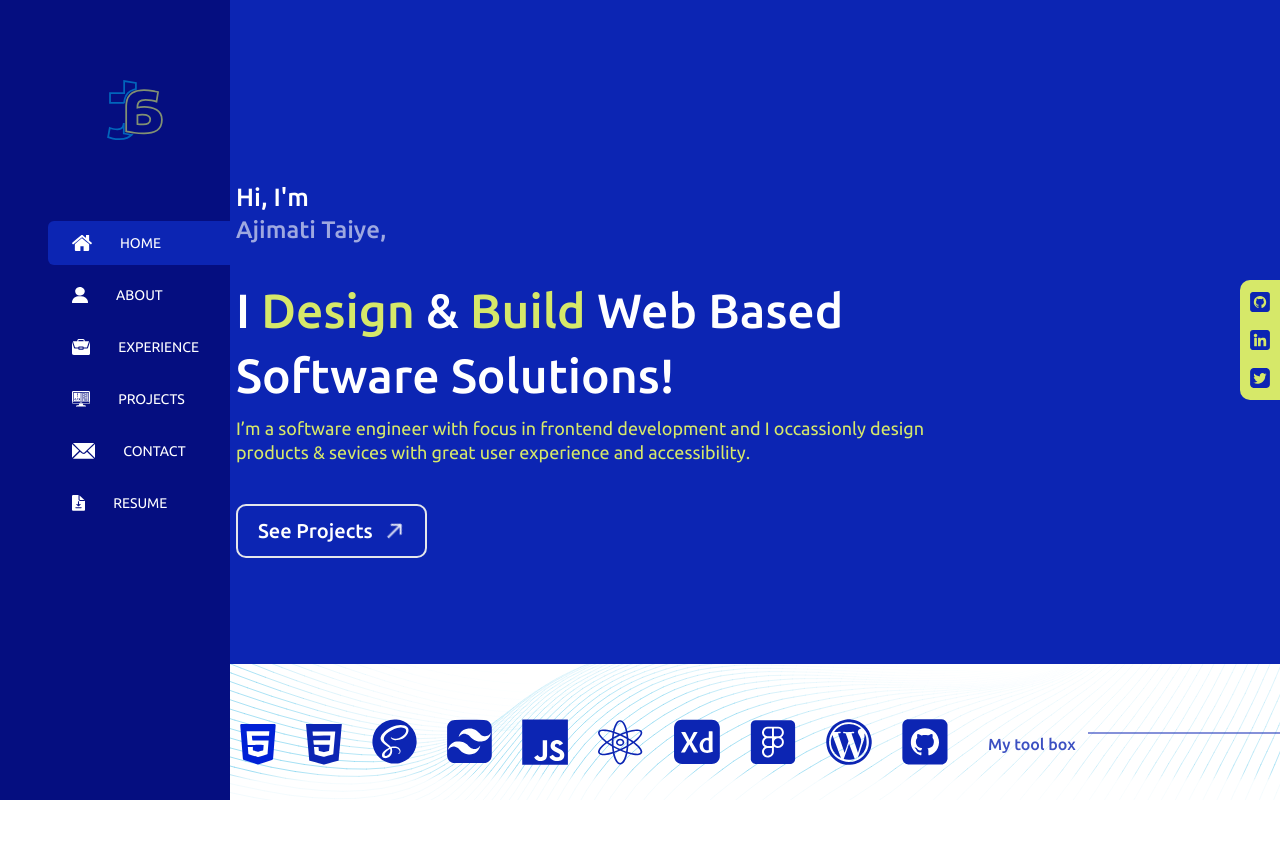
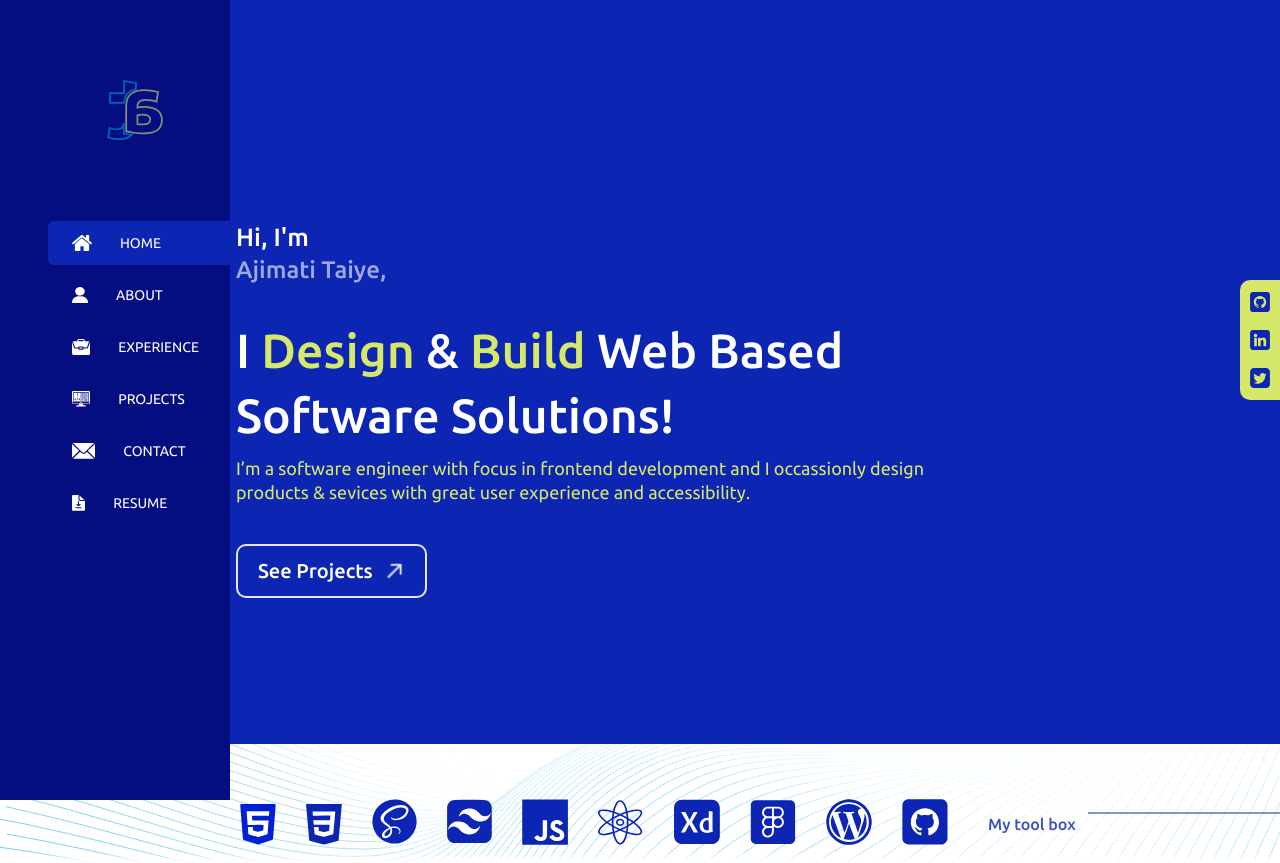
Before and after one commit to Teewaii/portfolioV3, a React (Create React App) app: page / in a window 1280 px wide. Shown: the top 863 px of the page. Built offline with nearby package versions, Linux system fonts and the light colour scheme; the HTML template or start-up script is replaced by a standard one; a web font is replaced by a local one.

Commit message:
Hero and About section update

```diff
--- a/src/components/about/About.jsx
+++ b/src/components/about/About.jsx
@@ -22,12 +22,12 @@ export default function About() {
   return (
     <section
       id="about"
-      className="about min-h-[100vh]  flex items-center justify-center pt-[110px] pb-4 3xl:pb-0 3xl:pt-0
-     md:py-[50px] lg:py-[120px] 2xl:py-[80px] lg:min-h-[95vh]   3xl:py-[10px]
+      className="about min-h-[100vh] flex items-center justify-center pt-[110px] pb-4 3xl:pb-0 3xl:pt-0
+     md:py-[50px] lg:py-[120px] 2xl:py-[80px] lg:min-h-[95vh] 3xl:py-[10px]
     "
     >
       {/* Main content container */}
-      <div className="main aboutWrapper max-w-[85%] lg:max-w-[82%] 2xl:max-w-[100%] 3xl:max-w-[100%] md:pl-[20px] 2xl:pl-[50px] 5xl:pl-[0px]   4xl:pl-[280px]    flex flex-col lg:flex-row items-center justify-center  ">
+      <div className="main aboutWrapper max-w-[85%] lg:max-w-[82%] 2xl:max-w-[100%] md:pl-[20px] 2xl:pl-[250px] 4xl:pl-[280px] 5xl:pl-[0px] flex flex-col lg:flex-row items-center justify-center  ">
         <div
           className="bucket flex items-center lg:pl-[120px] 2xl:pl-[0px] 3xl:max-w-[80%] 5xl:pl-[120px]  flex-col lg:items-start  gap-[50px] lg:gap-[20px]  2xl:gap-[180px]
       lg:flex-row
--- a/src/components/hero/Hero.jsx
+++ b/src/components/hero/Hero.jsx
@@ -7,7 +7,7 @@ export default function Hello() {
   return (
     <section
       id="hero"
-      className="hero relative bg-primary min-h-[100vh] flex flex-col items-center justify-between pt-[45px] overflow-hidden after:hidden before:hidden md:after:block md:before:block md:pt-0 "
+      className="hero relative bg-primary min-h-[100vh] flex flex-col items-center justify-between pt-[45px] overflow-hidden after:hidden before:hidden md:after:block md:before:block md:pt-0 xl:min-h-[110vh] 3xl:min-h-[100vh]"
     >
       {/* Main content container */}
       <div className="main hero-container h-[75vh] md:h-full flex max-w-[85%] sm:py-20 md:pl-[20px] lg:py-0 2xl:pl-[150px] 3xl:pl-[170px]  ">
@@ -22,7 +22,7 @@ export default function Hello() {
               Hi, I'm
             </h2>
             <h1
-              className="name text-[white] opacity-60 text-2xl sm:text-4xl lg:text-2xl 2xl:text-3xl leading:lg  mb-8 lg:mb-8
+              className="name text-[white] opacity-60 text-2xl sm:text-4xl lg:text-2xl 2xl:text-3xl leading:lg mb-8 lg:mb-8
                   "
             >
               Ajimati Taiye,
```
Also changed, not shown: 1 other file (tests, documents, lock files or other folders).
